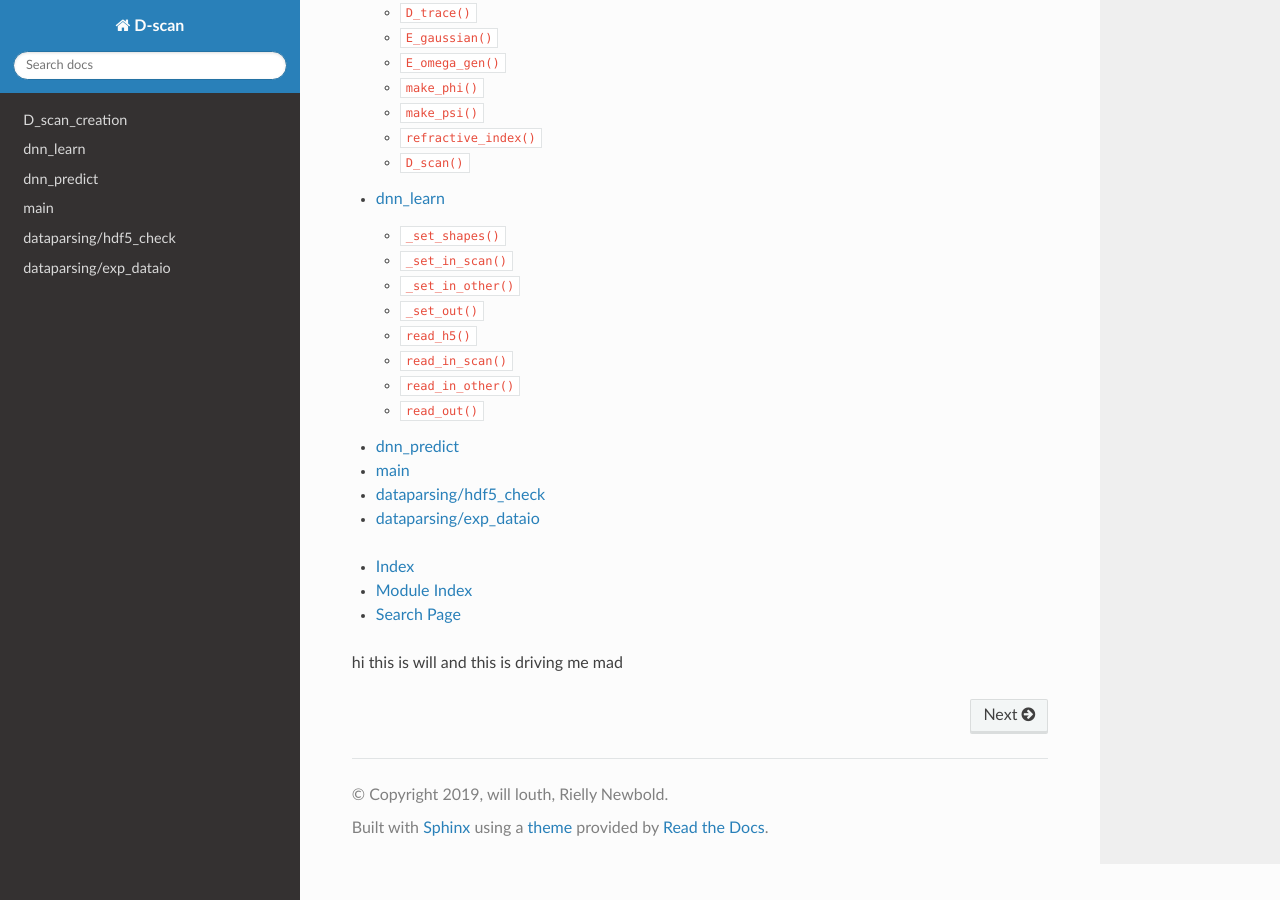
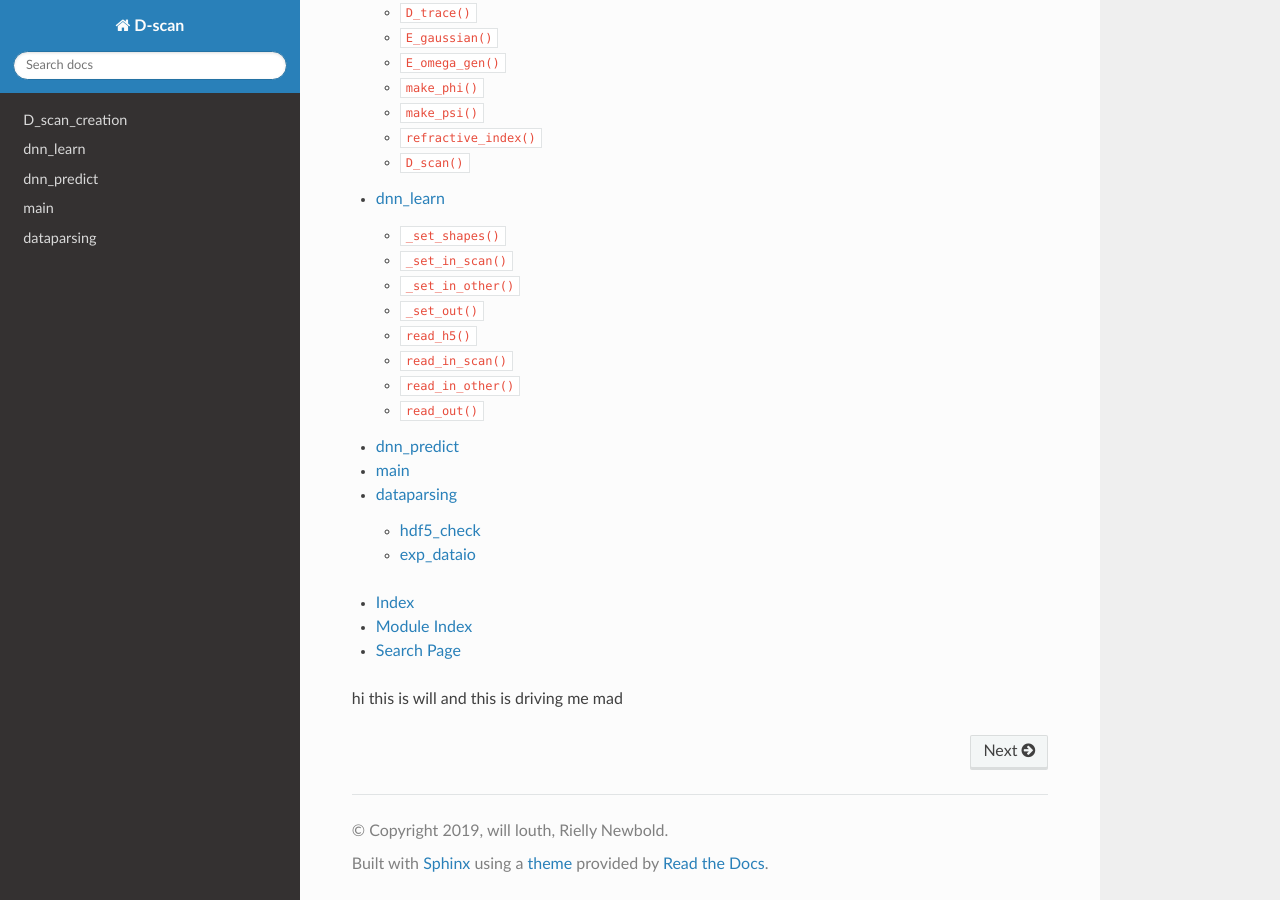
Before and after one commit to williamlouth/D-Scan-docs, a Sphinx documentation site: the page built from source/index.rst, in a window 1280 px wide and 900 px high, scrolled down 571 px. Built offline with Sphinx 7.4.7 and the Read the Docs theme 2.0.0, drawn with Linux system fonts in a browser that asks for light colours.

Commit message:
updating the docs

```diff
--- a/source/index.rst
+++ b/source/index.rst
@@ -10,11 +10,10 @@
    :maxdepth: 4
 
    D_scan_creation  <D-scan-creation.rst>
-        dnn_learn  <dnn_learn.rst>
-        dnn_predict  <dnn_predict.rst>
-        main  <main.rst>
-                dataparsing/hdf5_check <dataparsing/hdf5_check.rst>
-                dataparsing/exp_dataio <dataparsing/exp_dataio.rst>
+   dnn_learn  <dnn_learn.rst>
+   dnn_predict  <dnn_predict.rst>
+   main  <main.rst>
+   dataparsing <dataparsing/index.rst>
 
 
 
```
Also changed, not shown: source/dataparsing/index.rst (added, +8 -0 lines), 1 other file.
